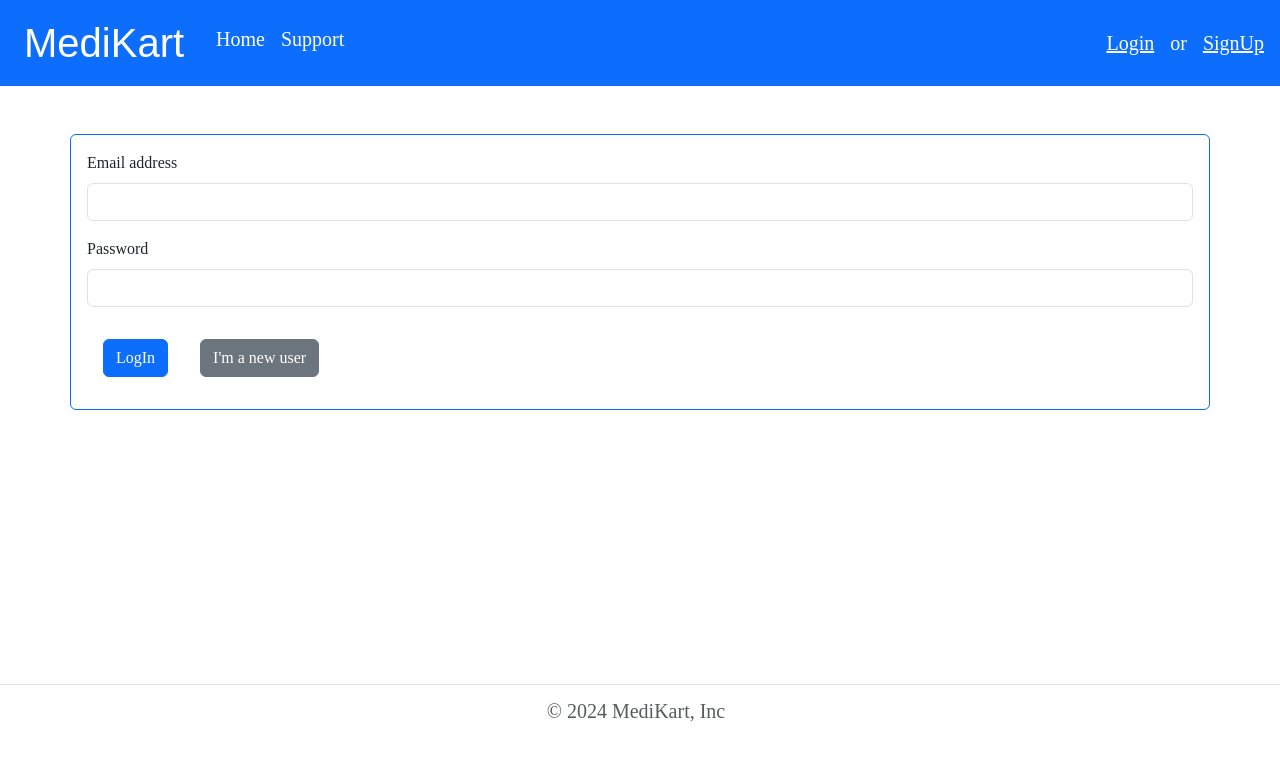
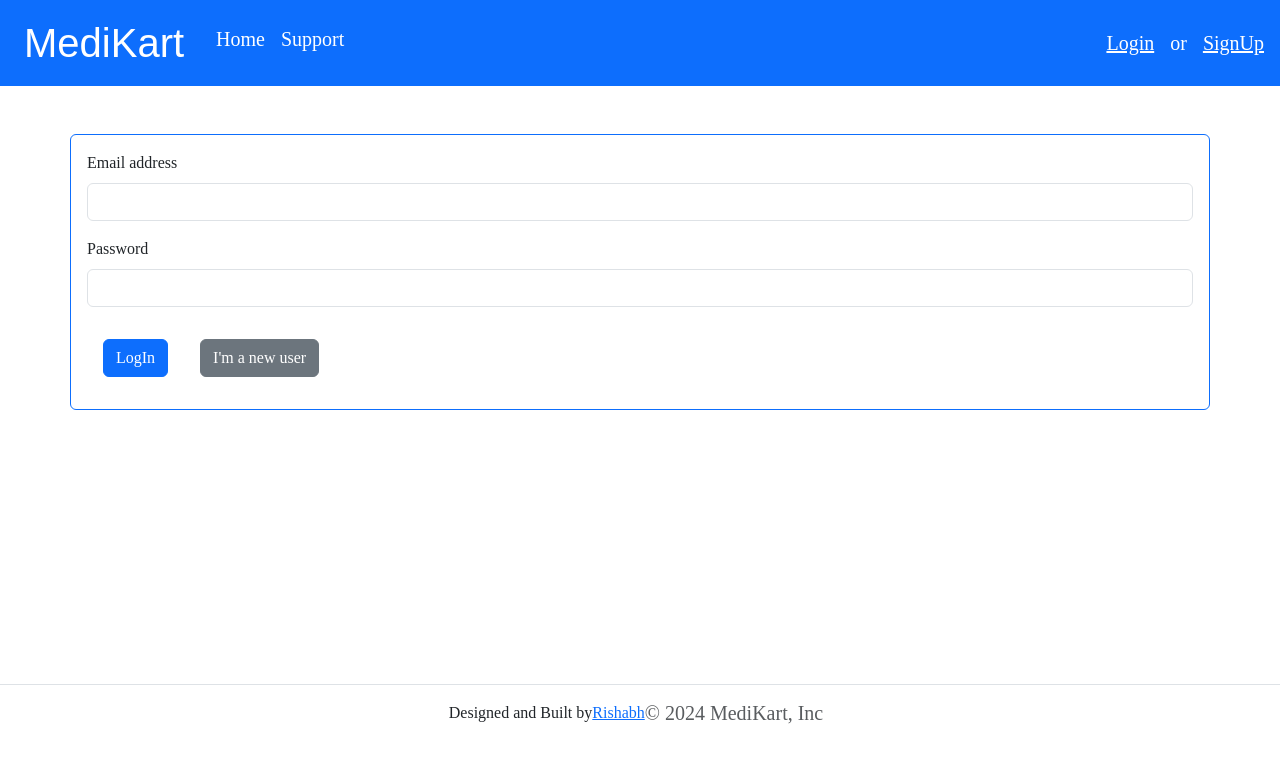
Before and after one commit to aerraj/MediKart, a React (Vite) app in the folder frontend/: page /login in a window 1280 px wide. Shown: the top 762 px of the page. Built offline with nearby package versions, Linux system fonts and the light colour scheme; no server answers; a web font is replaced by a local one.

Commit message:
fix footer and pay options

```diff
--- a/frontend/src/components/Footer.jsx
+++ b/frontend/src/components/Footer.jsx
@@ -5,6 +5,8 @@ export default function Footer() {
     <div>
         <footer className="d-flex flex-wrap justify-content-center align-items-center py-3 my-4 border-top">
             <div className="col-12 d-flex justify-content-center align-items-center">
+              Designed and Built by
+              <a href="https://www.linkedin.com/in/aerraj/" target="_blank"> Rishabh</a>
                 <Link to="/" className="mb-3 me-2 mb-md-0 text-muted text-decoration-none lh-1">
                     <span style={{ fontSize: '1.25rem' }}>© 2024 MediKart, Inc</span>
                 </Link>
--- a/frontend/src/screens/Cart.jsx
+++ b/frontend/src/screens/Cart.jsx
@@ -14,7 +14,7 @@ export default function Cart() {
     )
   }
 
-  const notify = () => toast.success('ORDER CONFIRMED!');
+  const notify = () => toast.success('Order Confirmed!Payment on Delivery');
   var currentDate = new Date();
 
   // Days of the week
@@ -100,8 +100,9 @@ export default function Cart() {
         </table>
         <div><h1 className='fs-2'>Total Price: ₹{totalPrice}/-</h1></div>
         <div>
-          <button className='btn bg-success mt-5' onClick={handleCheckOut}>Check Out</button>
+          <button className='btn bg-success m-5' onClick={handleCheckOut}>Cash On Delivery</button>
           <Toaster />
+          {/* <button className='btn bg-primary mt-5 m-5'>Pay Online</button> */}
         </div>
       </div>
     </div>
```
